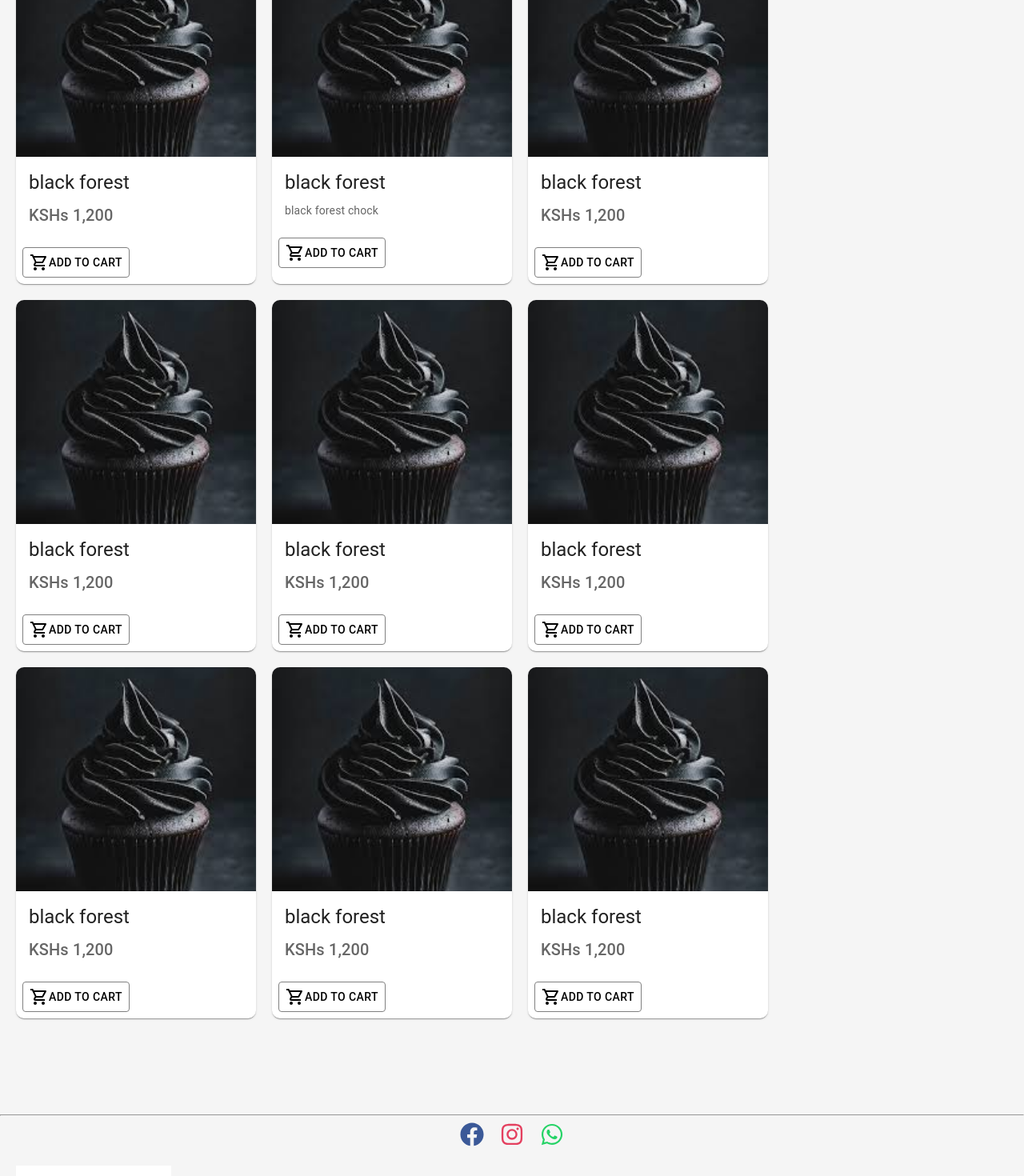
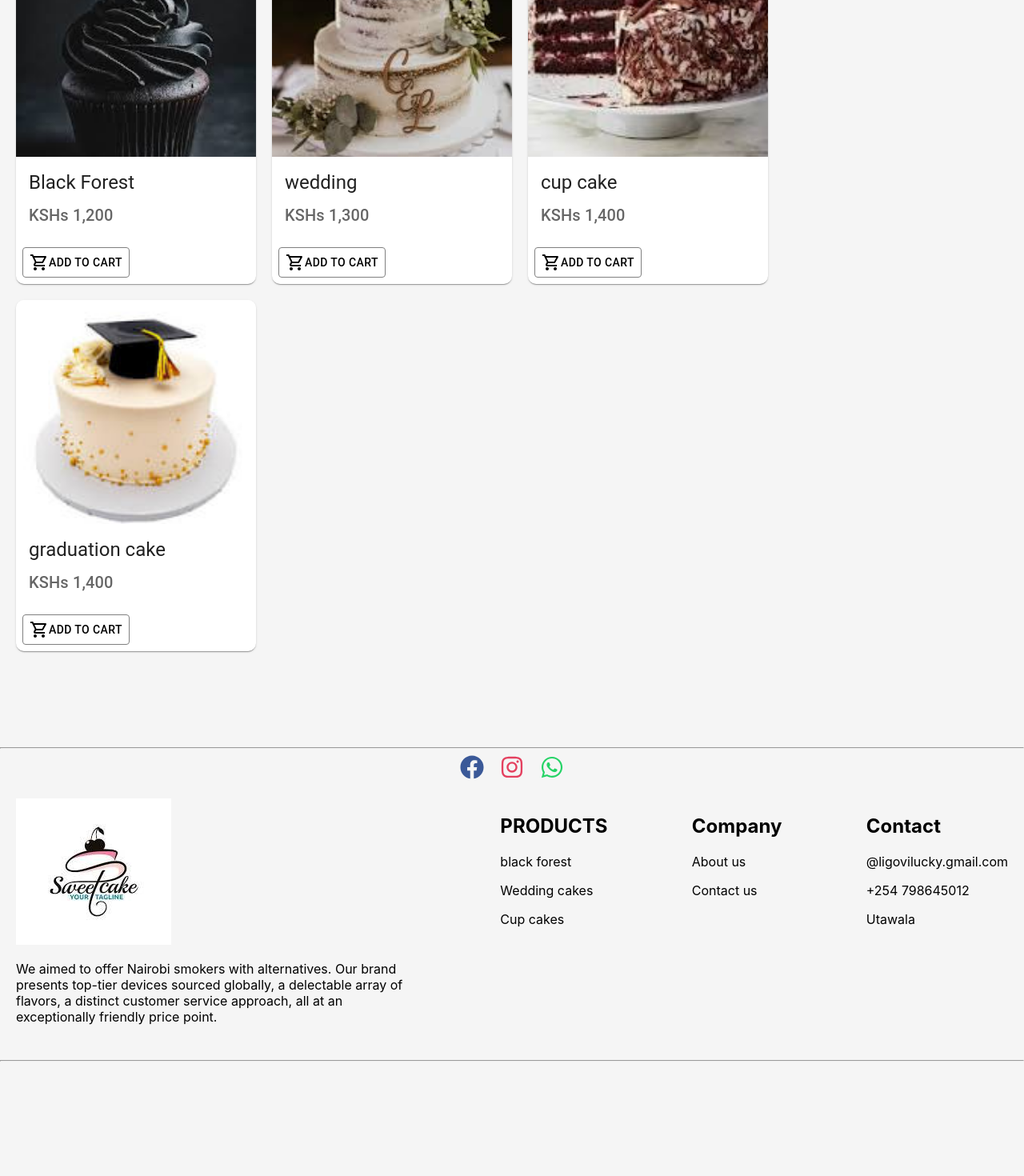
Before and after one commit to luckyligovi/cake, a React (Create React App) app in the folder cake-app/: page / in a window 1280 px wide. Shown: the part 1921-3391 px from the top of the page at 80% size. After the commit the page ends 3256 px from the top, so only its background shows below. Built offline with nearby package versions, Linux system fonts and the light colour scheme.

Commit message:
product component update

```diff
--- a/cake-app/src/components/Cart.jsx
+++ b/cake-app/src/components/Cart.jsx
@@ -1,7 +1,9 @@
 import React from "react";
-import { Grid, Container } from "@mui/material";
+import { Grid, Container, Typography } from "@mui/material";
 import Footer from "./Footer";
 import cupCake from "../image/cake-cup.jpeg";
+import Stack from "@mui/material/Stack";
+import Button from "@mui/material/Button";
 
 export default function Cart() {
   return (
@@ -12,18 +14,29 @@ export default function Cart() {
         <Grid item xs={12} sm={8}>
           <Grid container spacing={0}>
             <Grid item xs={2}>
-              <img src={cupCake} alt="cupcake" style={{ width: "70%", height: "auto" }} />
+              <img
+                src={cupCake}
+                alt="cupcake"
+                style={{ width: "70%", height: "auto" }}
+              />
             </Grid>
-            <Grid xs={8} >
-              <p>
-                Lorem ipsum dolor sit amet.
-              </p>
+            <Grid xs={7}>
+              <p>Lorem ipsum dolor sit amet.</p>
             </Grid>
-            <Grid xs={2}>
-              <p>Ksh784</p>
+            <Grid xs={3}>
+              <div style={{ display: "flex", flexDirection: "column" }}>
+                <h3>Ksh 720</h3>
+
+                <div>
+                  <Stack spacing={2} direction="row">
+                    <Button variant="contained">-</Button>
+                    <Typography>2</Typography>
+                    <Button variant="outlined">+</Button>
+                  </Stack>
+                </div>
+              </div>
             </Grid>
           </Grid>
-
         </Grid>
 
         {/* This is another item */}
--- a/cake-app/src/components/Products.jsx
+++ b/cake-app/src/components/Products.jsx
@@ -7,9 +7,39 @@ import Button from "@mui/material/Button";
 import Typography from "@mui/material/Typography";
 import cupCake from "../image/cake-cup.jpeg";
 import ShoppingCartOutlinedIcon from "@mui/icons-material/ShoppingCartOutlined";
+import blackForest from "../image/black-forest.jpeg";
+import weddingCake from "../image/wedding-cake.jpeg";
+import graduationCake from "../image/graduation.jpeg";
 // import { IconButton } from "@mui/material";
 
 export default function Products() {
+  const products = [
+    {
+      id: 1,
+      name: "Black Forest",
+      price: "KSHs 1,200",
+      image: cupCake,
+    },
+    {
+      id: 2,
+      name: "wedding",
+      price: "KSHs 1,300",
+      image: weddingCake,
+    },
+    {
+      id: 3,
+      name: "cup cake",
+      price: "KSHs 1,400",
+      image: blackForest,
+    },
+    {
+      id: 3,
+      name: "graduation cake",
+      price: "KSHs 1,400",
+      image: graduationCake,
+    },
+  ];
+
   return (
     <div
       style={{
@@ -18,26 +48,23 @@ export default function Products() {
         flexWrap: "wrap",
         gap: "20px",
         textAlign: "center",
-        padding: "20px"
+        padding: "20px",
       }}
     >
-      <Card sx={{ width: 300, cursor: "pointer", borderRadius: "10px" }}>
-        <CardMedia
-          component="img"
-          alt="cup-cake"
-          height="280"
-          image={cupCake}
-        />
+      {products.map((product) => (
+        <Card key={product.id} sx={{ width: 300, cursor: "pointer", borderRadius: "10px" }}>
+          <CardMedia component="img" alt={product.name} height="280" image={product.image} />
           <CardContent sx={{ textAlign: "left" }}>
             <Typography gutterBottom variant="h5" component="div">
-            black forest
+              {product.name}
             </Typography>
             <Typography variant="h6" sx={{ color: "text.secondary" }}>
-            KSHs 1,200
+              {product.price}
             </Typography>
           </CardContent>
           <CardActions sx={{ color: "black" }}>
             <Button
+
               sx={{
                 border: "1px solid grey",
                 "&:hover": {
@@ -53,271 +80,7 @@ export default function Products() {
             </Button>
           </CardActions>
         </Card>
-
-      <Card sx={{ width: 300, cursor: "pointer", borderRadius: "10px" }}>
-        <CardMedia
-          component="img"
-          alt="cup-cake"
-          height="280"
-          image={cupCake}
-        />
-        <CardContent sx={{ textAlign: "left" }}>
-          <Typography gutterBottom variant="h5" component="div">
-            black forest
-          </Typography>
-          <Typography variant="body2" sx={{ color: "text.secondary" }}>
-            black forest chock
-          </Typography>
-        </CardContent>
-        <CardActions sx={{ color: "black" }}>
-          <Button
-            sx={{
-              border: "1px solid grey",
-              "&:hover": {
-                backgroundColor: "#f0f0f0",
-                color: "black",
-              },
-            }}
-          >
-            <ShoppingCartOutlinedIcon sx={{ color: "black" }} />
-            <Typography variant="body3" sx={{ color: "black" }}>
-              ADD TO CART
-            </Typography>
-          </Button>
-        </CardActions>
-      </Card>
-
-      <Card sx={{ width: 300, cursor: "pointer", borderRadius: "10px" }}>
-        <CardMedia
-          component="img"
-          alt="cup-cake"
-          height="280"
-          image={cupCake}
-        />
-        <CardContent sx={{ textAlign: "left" }}>
-          <Typography gutterBottom variant="h5" component="div">
-            black forest
-          </Typography>
-          <Typography variant="h6" sx={{ color: "text.secondary" }}>
-            KSHs 1,200
-          </Typography>
-        </CardContent>
-        <CardActions sx={{ color: "black" }}>
-          <Button
-            sx={{
-              border: "1px solid grey",
-              "&:hover": {
-                backgroundColor: "#f0f0f0",
-                color: "black",
-              },
-            }}
-          >
-            <ShoppingCartOutlinedIcon sx={{ color: "black" }} />
-            <Typography variant="body3" sx={{ color: "black" }}>
-              ADD TO CART
-            </Typography>
-          </Button>
-        </CardActions>
-      </Card>
-
-      <Card sx={{ width: 300, cursor: "pointer", borderRadius: "10px" }}>
-        <CardMedia
-          component="img"
-          alt="cup-cake"
-          height="280"
-          image={cupCake}
-        />
-        <CardContent sx={{ textAlign: "left" }}>
-          <Typography gutterBottom variant="h5" component="div">
-            black forest
-          </Typography>
-          <Typography variant="h6" sx={{ color: "text.secondary" }}>
-            KSHs 1,200
-          </Typography>
-        </CardContent>
-        <CardActions sx={{ color: "black" }}>
-          <Button
-            sx={{
-              border: "1px solid grey",
-              "&:hover": {
-                backgroundColor: "#f0f0f0",
-                color: "black",
-              },
-            }}
-          >
-            <ShoppingCartOutlinedIcon sx={{ color: "black" }} />
-            <Typography variant="body3" sx={{ color: "black" }}>
-              ADD TO CART
-            </Typography>
-          </Button>
-        </CardActions>
-      </Card>
-
-      <Card sx={{ width: 300, cursor: "pointer", borderRadius: "10px" }}>
-        <CardMedia
-          component="img"
-          alt="cup-cake"
-          height="280"
-          image={cupCake}
-        />
-        <CardContent sx={{ textAlign: "left" }}>
-          <Typography gutterBottom variant="h5" component="div">
-            black forest
-          </Typography>
-          <Typography variant="h6" sx={{ color: "text.secondary" }}>
-            KSHs 1,200
-          </Typography>
-        </CardContent>
-        <CardActions sx={{ color: "black" }}>
-          <Button
-            sx={{
-              border: "1px solid grey",
-              "&:hover": {
-                backgroundColor: "#f0f0f0",
-                color: "black",
-              },
-            }}
-          >
-            <ShoppingCartOutlinedIcon sx={{ color: "black" }} />
-            <Typography variant="body3" sx={{ color: "black" }}>
-              ADD TO CART
-            </Typography>
-          </Button>
-        </CardActions>
-      </Card>
-
-      <Card sx={{ width: 300, cursor: "pointer", borderRadius: "10px" }}>
-        <CardMedia
-          component="img"
-          alt="cup-cake"
-          height="280"
-          image={cupCake}
-        />
-        <CardContent sx={{ textAlign: "left" }}>
-          <Typography gutterBottom variant="h5" component="div">
-            black forest
-          </Typography>
-          <Typography variant="h6" sx={{ color: "text.secondary" }}>
-            KSHs 1,200
-          </Typography>
-        </CardContent>
-        <CardActions sx={{ color: "black" }}>
-          <Button
-            sx={{
-              border: "1px solid grey",
-              "&:hover": {
-                backgroundColor: "#f0f0f0",
-                color: "black",
-              },
-            }}
-          >
-            <ShoppingCartOutlinedIcon sx={{ color: "black" }} />
-            <Typography variant="body3" sx={{ color: "black" }}>
-              ADD TO CART
-            </Typography>
-          </Button>
-        </CardActions>
-      </Card>
-
-      <Card sx={{ width: 300, cursor: "pointer", borderRadius: "10px" }}>
-        <CardMedia
-          component="img"
-          alt="cup-cake"
-          height="280"
-          image={cupCake}
-        />
-        <CardContent sx={{ textAlign: "left" }}>
-          <Typography gutterBottom variant="h5" component="div">
-            black forest
-          </Typography>
-          <Typography variant="h6" sx={{ color: "text.secondary" }}>
-            KSHs 1,200
-          </Typography>
-        </CardContent>
-        <CardActions sx={{ color: "black" }}>
-          <Button
-            sx={{
-              border: "1px solid grey",
-              "&:hover": {
-                backgroundColor: "#f0f0f0",
-                color: "black",
-              },
-            }}
-          >
-            <ShoppingCartOutlinedIcon sx={{ color: "black" }} />
-            <Typography variant="body3" sx={{ color: "black" }}>
-              ADD TO CART
-            </Typography>
-          </Button>
-        </CardActions>
-      </Card>
-
-      <Card sx={{ width: 300, cursor: "pointer", borderRadius: "10px" }}>
-        <CardMedia
-          component="img"
-          alt="cup-cake"
-          height="280"
-          image={cupCake}
-        />
-        <CardContent sx={{ textAlign: "left" }}>
-          <Typography gutterBottom variant="h5" component="div">
-            black forest
-          </Typography>
-          <Typography variant="h6" sx={{ color: "text.secondary" }}>
-            KSHs 1,200
-          </Typography>
-        </CardContent>
-        <CardActions sx={{ color: "black" }}>
-          <Button
-            sx={{
-              border: "1px solid grey",
-              "&:hover": {
-                backgroundColor: "#f0f0f0",
-                color: "black",
-              },
-            }}
-          >
-            <ShoppingCartOutlinedIcon sx={{ color: "black" }} />
-            <Typography variant="body3" sx={{ color: "black" }}>
-              ADD TO CART
-            </Typography>
-          </Button>
-        </CardActions>
-      </Card>
-
-      <Card sx={{ width: 300, cursor: "pointer", borderRadius: "10px" }}>
-        <CardMedia
-          component="img"
-          alt="cup-cake"
-          height="280"
-          image={cupCake}
-        />
-        <CardContent sx={{ textAlign: "left" }}>
-          <Typography gutterBottom variant="h5" component="div">
-            black forest
-          </Typography>
-          <Typography variant="h6" sx={{ color: "text.secondary" }}>
-            KSHs 1,200
-          </Typography>
-        </CardContent>
-        <CardActions sx={{ color: "black" }}>
-          <Button
-            sx={{
-              border: "1px solid grey",
-              "&:hover": {
-                backgroundColor: "#f0f0f0",
-                color: "black",
-              },
-            }}
-          >
-            <ShoppingCartOutlinedIcon sx={{ color: "black" }} />
-            <Typography variant="body3" sx={{ color: "black" }}>
-              ADD TO CART
-            </Typography>
-          </Button>
-        </CardActions>
-      </Card>
-
+      ))}
     </div>
   );
 }
```
Lines whose indentation alone changed are shown as unchanged.
